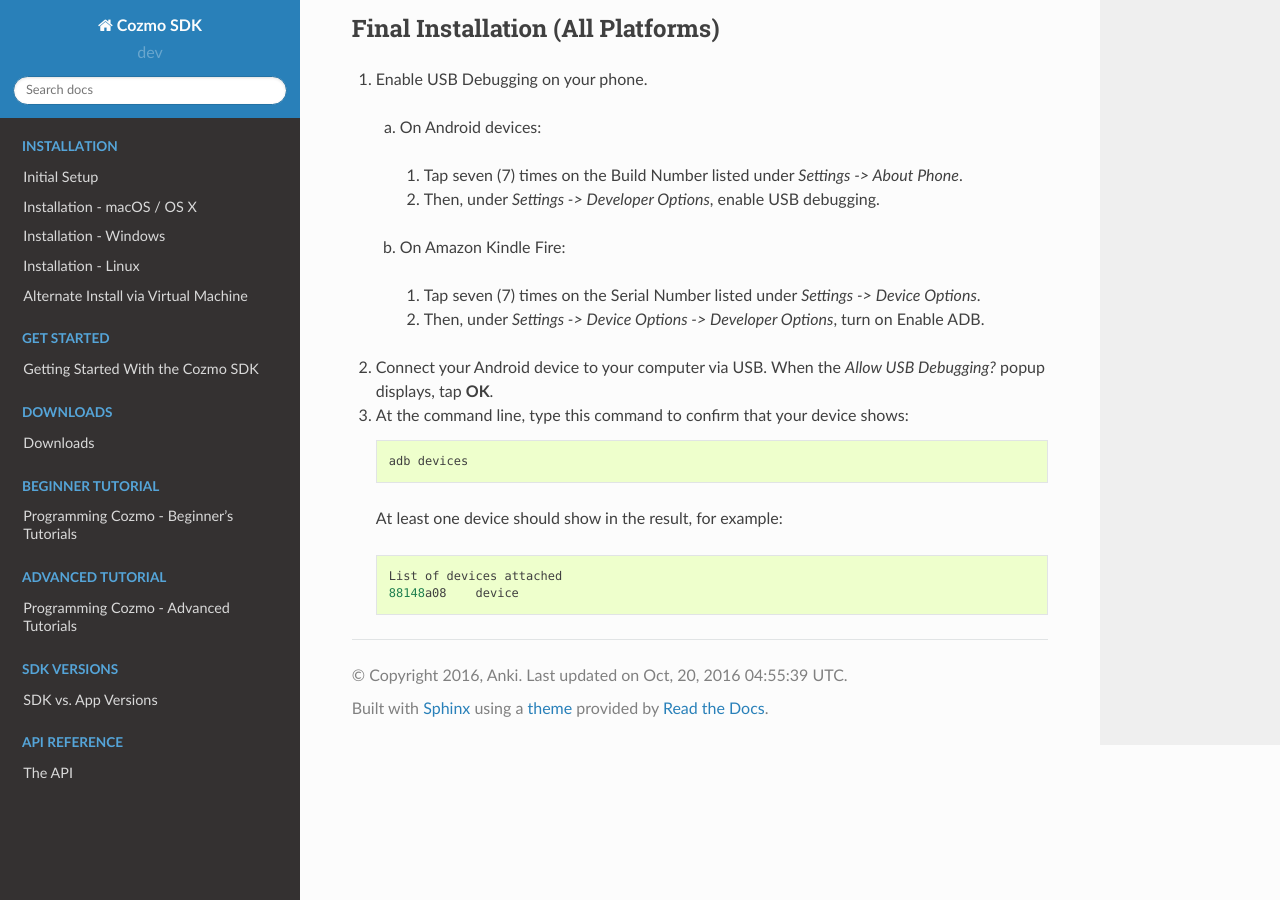
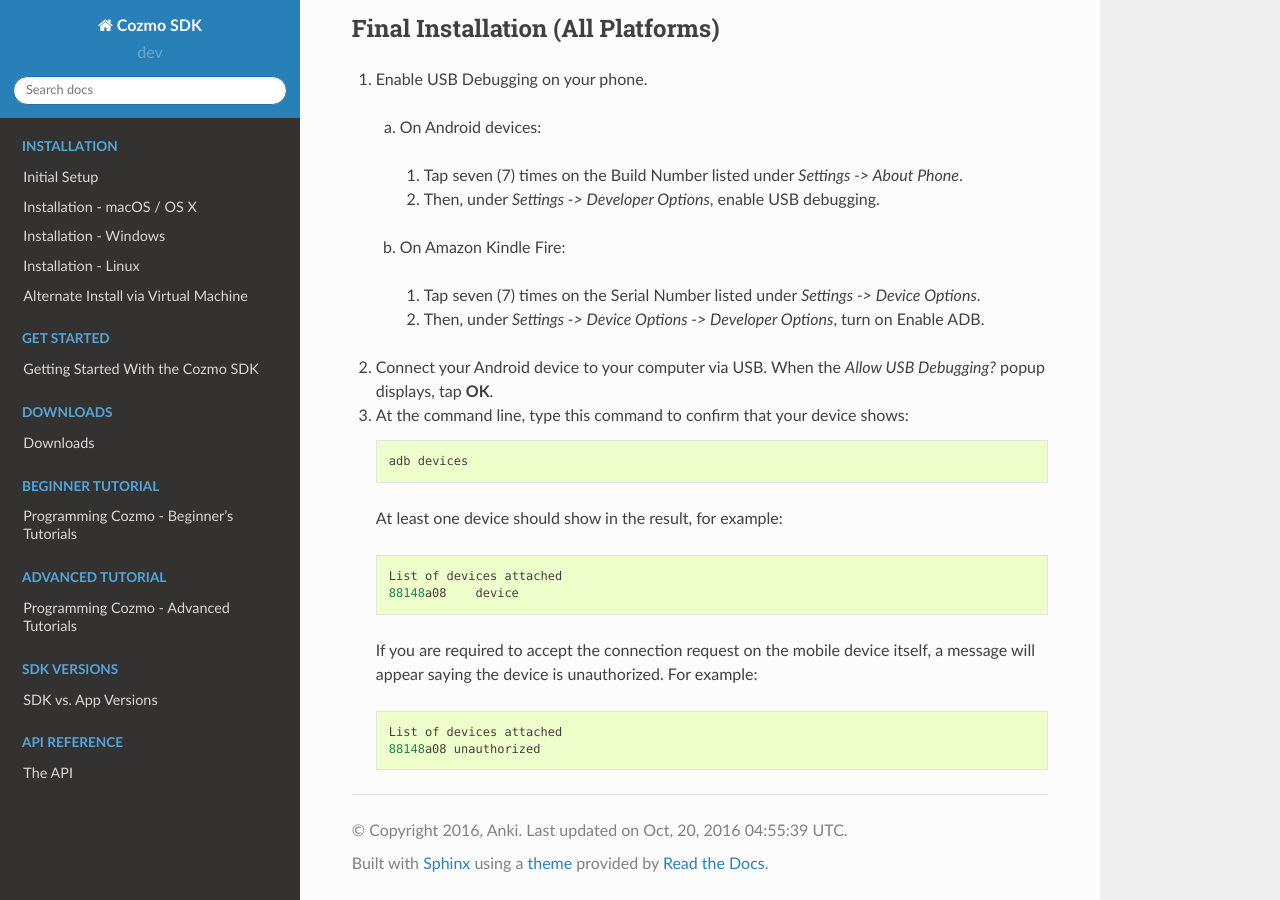
Before and after one commit to anki/cozmo-python-sdk, a Sphinx documentation site: the page built from docs/source/adb.rst, in a window 1280 px wide and 900 px high, scrolled down 2668 px. Built offline with Sphinx 7.4.7 and the Read the Docs theme 2.0.0, drawn with Linux system fonts in a browser that asks for light colours.

Commit message:
requested fixes

```diff
--- a/docs/source/adb.rst
+++ b/docs/source/adb.rst
@@ -129,3 +129,8 @@
 
       List of devices attached
       88148a08    device
+
+  If you are required to accept the connection request on the mobile device itself, a message will appear saying the device is unauthorized. For example::
+
+      List of devices attached
+      88148a08 unauthorized
--- a/docs/source/install-linux.rst
+++ b/docs/source/install-linux.rst
@@ -62,7 +62,7 @@
 
 To install the SDK, type the following into the Terminal window::
 
-    pip3 install --user `cozmo[camera]`
+    pip3 install --user 'cozmo[camera]'
 
 Note that the [camera] option adds support for processing images from Cozmo's camera.
 
--- a/docs/source/install-macos.rst
+++ b/docs/source/install-macos.rst
@@ -26,7 +26,7 @@
 
 To install the SDK, type the following into the Terminal window::
 
-    pip3 install --user `cozmo[camera]`
+    pip3 install --user 'cozmo[camera]'
 
 Note that the [camera] option adds support for processing images from Cozmo's camera.
 
```
